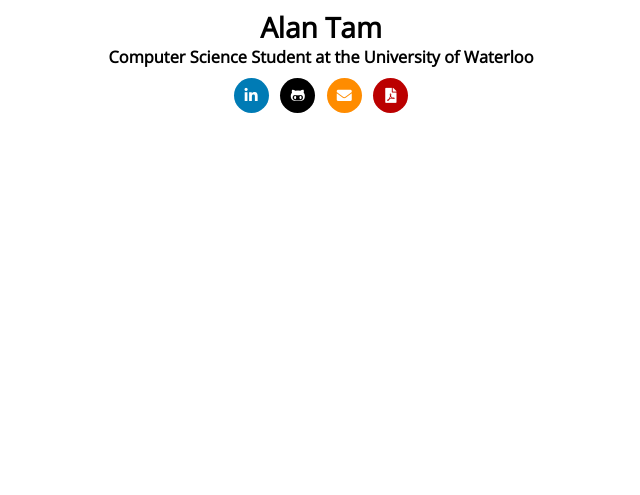
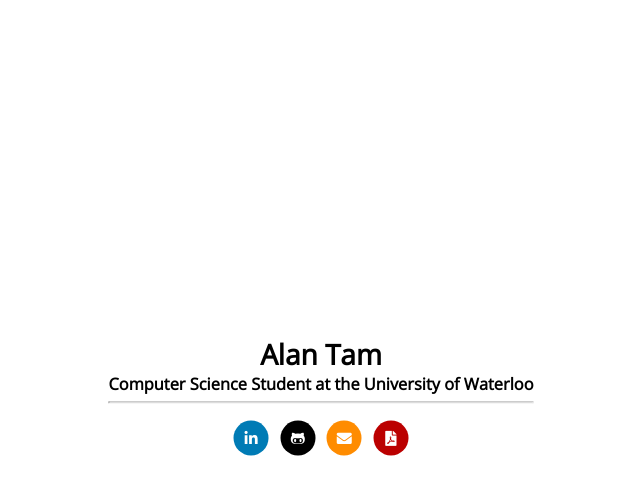
Before and after one commit to a37tam/My-Website, a Flask app: page / in a window 1280 px wide. Shown: the top 495 px of the page, without its empty margins (319-959 px from the left). Run offline with Flask 2, Linux system fonts and the light colour scheme.

Commit message:
center name, statment, links. added horizontal line

```diff
--- a/app/static/css/style.css
+++ b/app/static/css/style.css
@@ -1,4 +1,6 @@
 /* static/css/style.css */
+
+/* Homepage ************************************************************************************* */
 
 body {
     font-family: 'Open Sans', sans-serif;
@@ -7,9 +9,12 @@ body {
 
 div {
     text-align: center;
+
+    position: absolute;
+    left: 50%;
+    top: 50%;
+    transform: translate(-50%, -50%);
 }
-
-/* Homepage ************************************************************************************* */
 
 .name {
     margin: 0;
--- a/app/templates/index.html
+++ b/app/templates/index.html
@@ -6,7 +6,7 @@
     <div>
         <h1 class="name">Alan Tam</h1>
         <h3 class="statement">Computer Science Student at the University of Waterloo</h3>
-
+        <hr>
         <a href="https://www.linkedin.com/in/a37tam/"                          class="fab fa-linkedin-in"></a>
         <a href="https://github.com/a37tam"                                    class="fab fa-github-alt"></a>
         <a href="mailto:a37tam@uwaterloo.ca"                                   class="fas fa-envelope"></a>
```
